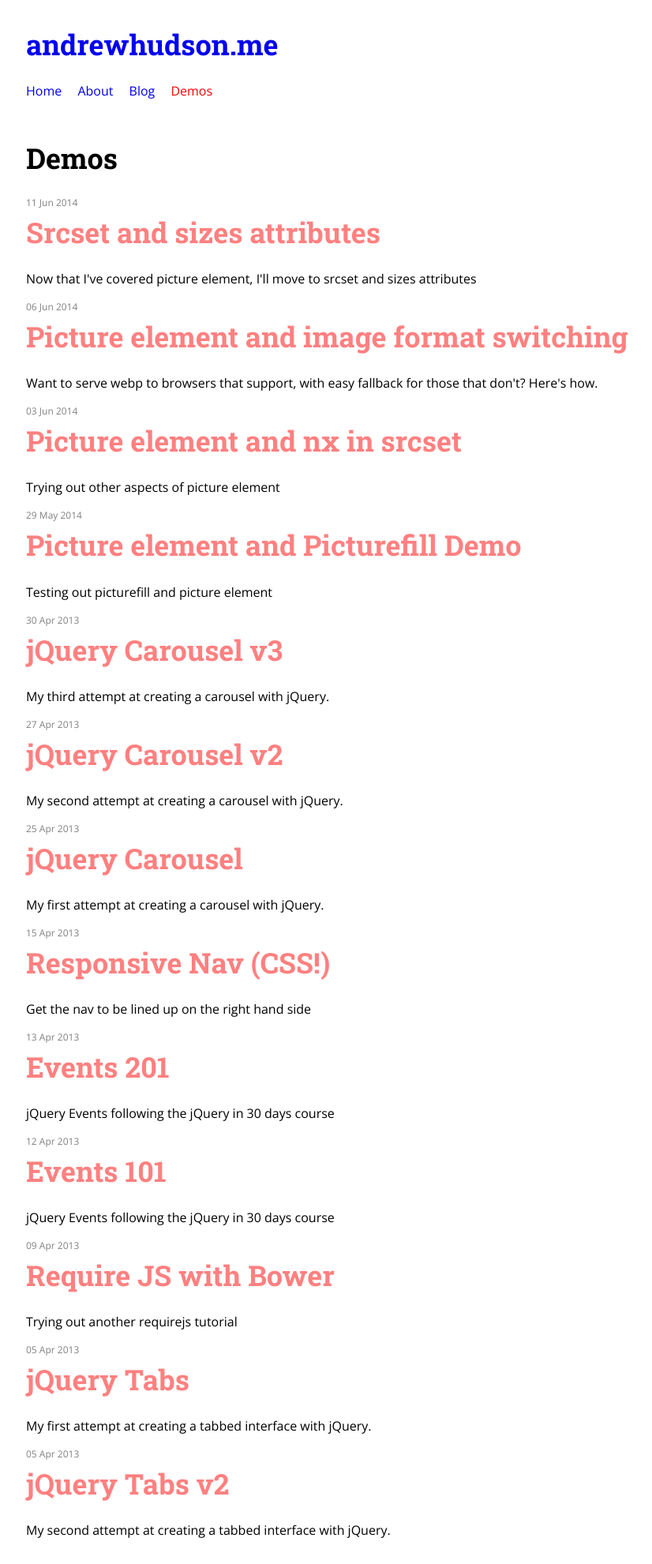
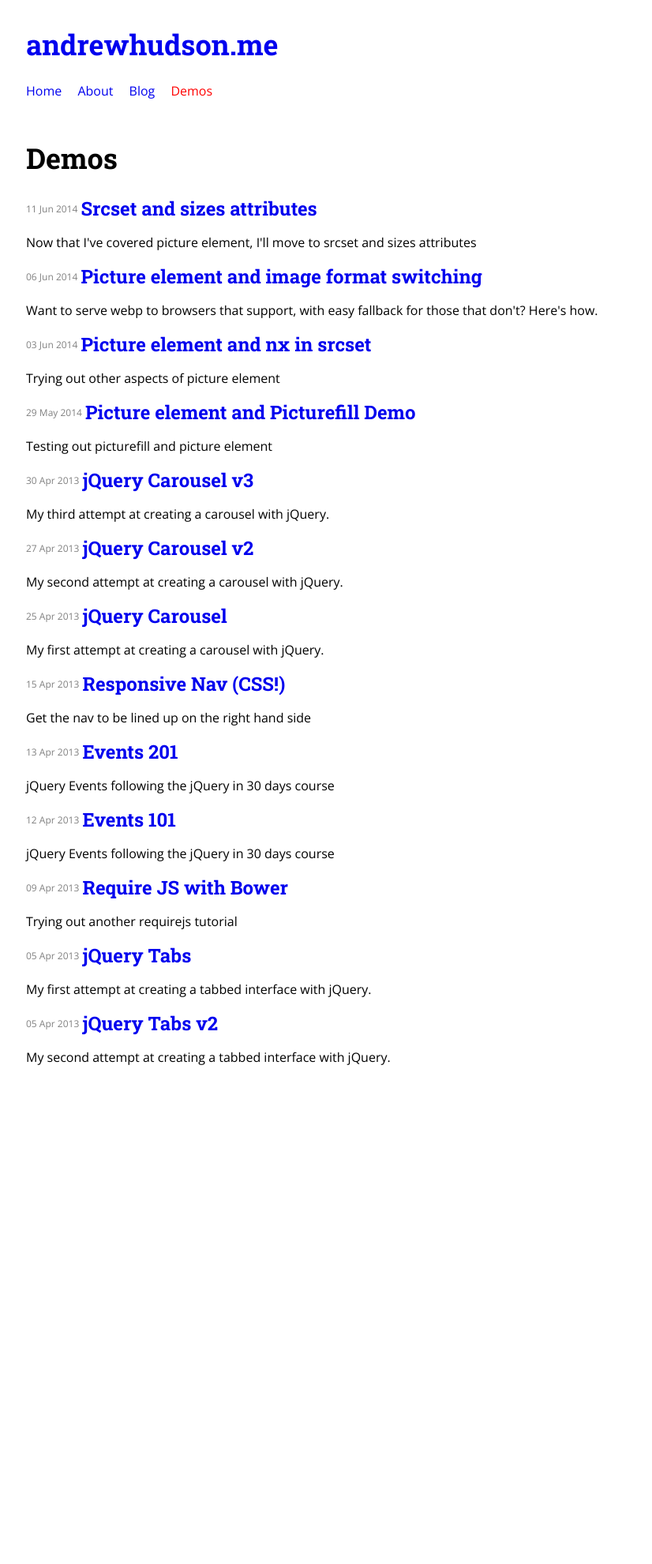
Before and after one commit to bigandy/bigandy.github.io, a Jekyll site: the page built from demos/index.html, in a window 1280 px wide. Shown: the whole page at 79% size, without its empty margins (107-933 px from the left). Built offline with Jekyll 4.4.1, drawn with Linux system fonts in a browser that asks for light colours; after the commit the page ends 1382 px from its top, so only the background shows below that.

Commit message:
update demos.html to link to demos correctly

```diff
--- a/demos/index.html
+++ b/demos/index.html
@@ -12,9 +12,11 @@
                 <ul class="list--plain post__meta">
                     <li>{{ post.date | date_to_string }}</li>
                 </ul>
-                <h1 class="page-title">
-                    {{ post.title }}
-                </h1>
+                <h2>
+                    <a href="{{ post.url }}">
+                        {{ post.title }}
+                    </a>
+                </h2>
             </header>
         <p>
           {{ post.summary }}
```
